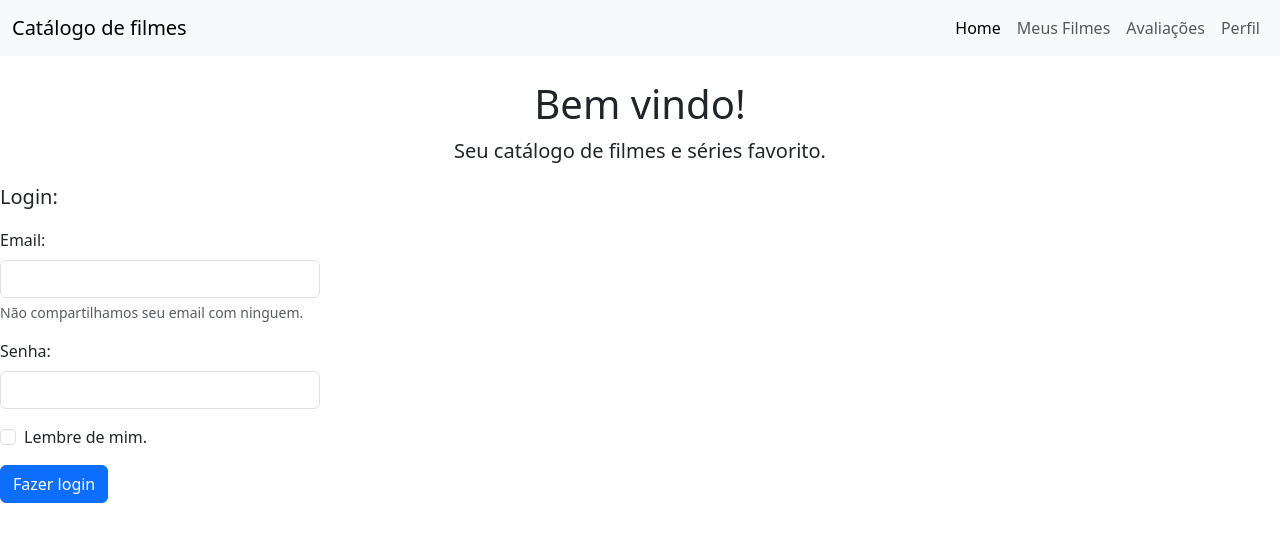
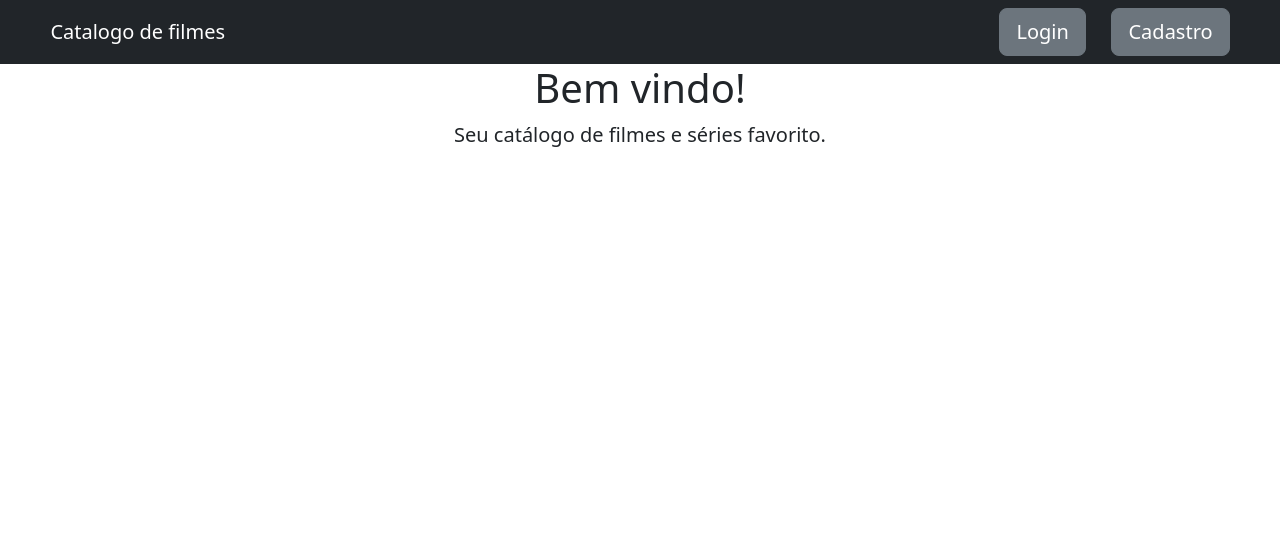
Before and after one commit to RebecaSousa0508/catalogo_filmes_0508, a Django app: page / in a window 1280 px wide. Shown: the top 542 px of the page. Run offline with Django 4.2, Linux system fonts and the light colour scheme; some libraries are stand-ins or nearby versions.

Commit message:
atualizações 06/08
novas templates, cadastro e login

```diff
--- /dev/null
+++ b/catalogo/templates/base.html
@@ -0,0 +1,28 @@
+{%load bootstrap5 %}
+<!DOCTYPE html>
+<html lang="pt-br">
+
+<head>
+    <meta charset="UTF-8">
+    <meta name="viewport" content="width=device-width, initial-scale=1.0">
+    <title>Catalogo de filmes - {%block title%}{%endblock%}</title>
+    {% bootstrap_css %}
+    {% bootstrap_javascript %}
+</head>
+
+<body>
+    <nav class="navbar navbar-expand-lg navbar-dark bg-dark">
+        <div class="container-fluid">
+            <a class="navbar-brand" style="margin-left: 3vw;" href="{% url 'home' %}">Catalogo de filmes</a>
+            <div style="display: flex; gap: 2vw; margin-right: 3vw;">
+                <a class="btn btn-secondary btn-lg" href="{% url 'login' %}">Login</a>
+                <a class="btn btn-secondary btn-lg" href="{% url 'cadastro' %}">Cadastro</a>
+            </div>
+        </div>
+    </nav>
+    {% block content %}
+    {% endblock %}
+
+</body>
+
+</html>
--- a/catalogo/templates/catalogo/home.html
+++ b/catalogo/templates/catalogo/home.html
@@ -1,58 +1,12 @@
-{% load bootstrap5 %}
-<!DOCTYPE html>
-<html lang="en">
-<head>
-    <meta charset="UTF-8">
-    <meta name="viewport" content="width=device-width, initial-scale=1.0">
-    <title>Catalogo de filmes </title>
-    {% bootstrap_css %}
-    {% bootstrap_javascript %}
-</head>
-<body>
-    <nav class="navbar navbar-expand-lg navbar-light bg-light mb-4">
-        <div class="container-fluid">
-            <a class="navbar-brand" href="#">Catálogo de filmes</a>
-            <button class="navbar-toggler" type="button" data-bs-toggle="collapse" data-bs-target="#navbarNav">
-                <span class="navbar-toggler-icon"></span>
-            </button>
-            <div class="collapse navbar-collapse" id="navbarNav">
-                <ul class="navbar-nav ms-auto">
-                    <li class="nav-item">
-                        <a class="nav-link active" href="{% url 'home' %}">Home</a>
-                    </li>
-                    <li class="nav-item">
-                        <a class="nav-link" href="{% url 'meus_filmes' %}">Meus Filmes</a>
-                    </li>
-                    <li class="nav-item">
-                        <a class="nav-link" href="#">Avaliações</a>
-                    </li>
-                    <li class="nav-item">
-                        <a class="nav-link" href="#">Perfil</a>
-                    </li>
-                </ul>
-            </div>
-        </div>
-    </nav>
 
-    <blockquote class=" blockquote text-left">
-    <h1 class="text-center">Bem vindo!</h1>
-    <p class="text-center">Seu catálogo de filmes e séries favorito.</p>
-    <p>Login:</p>
-    </blockquote>
-    <form class="col-3">
-        <div class="mb-3">
-            <label for="exampleInputEmail1" class="form-label">Email:</label>
-            <input type="email" class="form-control" id="exampleInputEmail1" aria-describedby="emailHelp">
-            <div id="emailHelp" class="form-text">Não compartilhamos seu email com ninguem.</div>
-        </div>
-        <div class="mb-3">
-            <label for="exampleInputPassword1" class="form-label">Senha:</label>
-            <input type="password" class="form-control" id="exampleInputPassword1">
-        </div>
-        <div class="mb-3 form-check">
-            <input type="checkbox" class="form-check-input" id="exampleCheck1">
-            <label class="form-check-label" for="exampleCheck1">Lembre de mim.</label>
-        </div>
-        <button type="submit" class="btn btn-primary">Fazer login</button>
-</body>
-</html>
+{% extends "base.html" %}
+
+{% block title %}Página inicial{% endblock %}
+
+{% block content %}
+<blockquote class=" blockquote text-left">
+<h1 class="text-center">Bem vindo!</h1>
+<p class="text-center">Seu catálogo de filmes e séries favorito.</p>
+
+</blockquote>
+{% endblock%}
--- a/catalogo/templates/catalogo/meus_filmes.html
+++ /dev/null
@@ -1,5 +0,0 @@
-{% extends "catalogo/home.html" %}
-
-<blockquote>
-<h1>Meus filmes:</h1>
-</blockquote>
--- a/catalogo/urls.py
+++ b/catalogo/urls.py
@@ -1,10 +1,11 @@
 
 from django.urls import path
 #from . import views
-from .views import home, meus_filmes
+from .views import home, login, cadastro
 
 urlpatterns = [
     path('', home, name='home'),
-    path('meus_filmes', meus_filmes, name='meus_filmes'),
+    path('login/', login, name='login'),
+    path('cadastro/', cadastro, name='cadastro'),
 
 ]
--- a/catalogo/views.py
+++ b/catalogo/views.py
@@ -1,9 +1,31 @@
-from django.shortcuts import render
+from django.shortcuts import render, redirect
 from django.http import HttpResponse
+from django.contrib import messages
+from .forms import CadastroForm
 
 # Create your views here.
 def home(request):
     return render(request, 'catalogo/home.html')
 
-def meus_filmes(request):
-    return render(request, 'catalogo/meus_filmes.html')
+def login(request):
+    return render(request, 'catalogo/login.html')
+
+def cadastro(request):
+    if request.method != 'POST':
+        form = CadastroForm()
+    else:
+        form = CadastroForm(request.POSTS)
+        if form.is_valid():
+            if request.POST['password'] == request.POST['confirm_password']:
+                user = User.objects.create_user(username=form.cleaned_data ['username'], email= form.cleaned_data['email'], password = form.cleaned_data['password'])
+                perfil = Perfil.objects.create(user= user, tipo_usuario= form.cleaned_data['tipo_usuario'])
+                user.save()
+                perfil.save()
+                messages.sucess(request, 'Cadastro realizado com sucesso!')
+                return redirect ('home')
+            else:
+                messages.error(request, 'As senhas não conferem')
+
+
+    context = {'form':form}
+    return render(request, 'catalogo/cadastro.html')
```
Also changed, not shown: catalogo/forms.py (added, +17 -0 lines), catalogo/models.py (+12 -0 lines), catalogo/templates/catalogo/cadastro.html (added, +16 -0 lines), catalogo/templates/catalogo/login.html (added, +8 -0 lines), catalogo/migrations/0001_initial.py (added).
